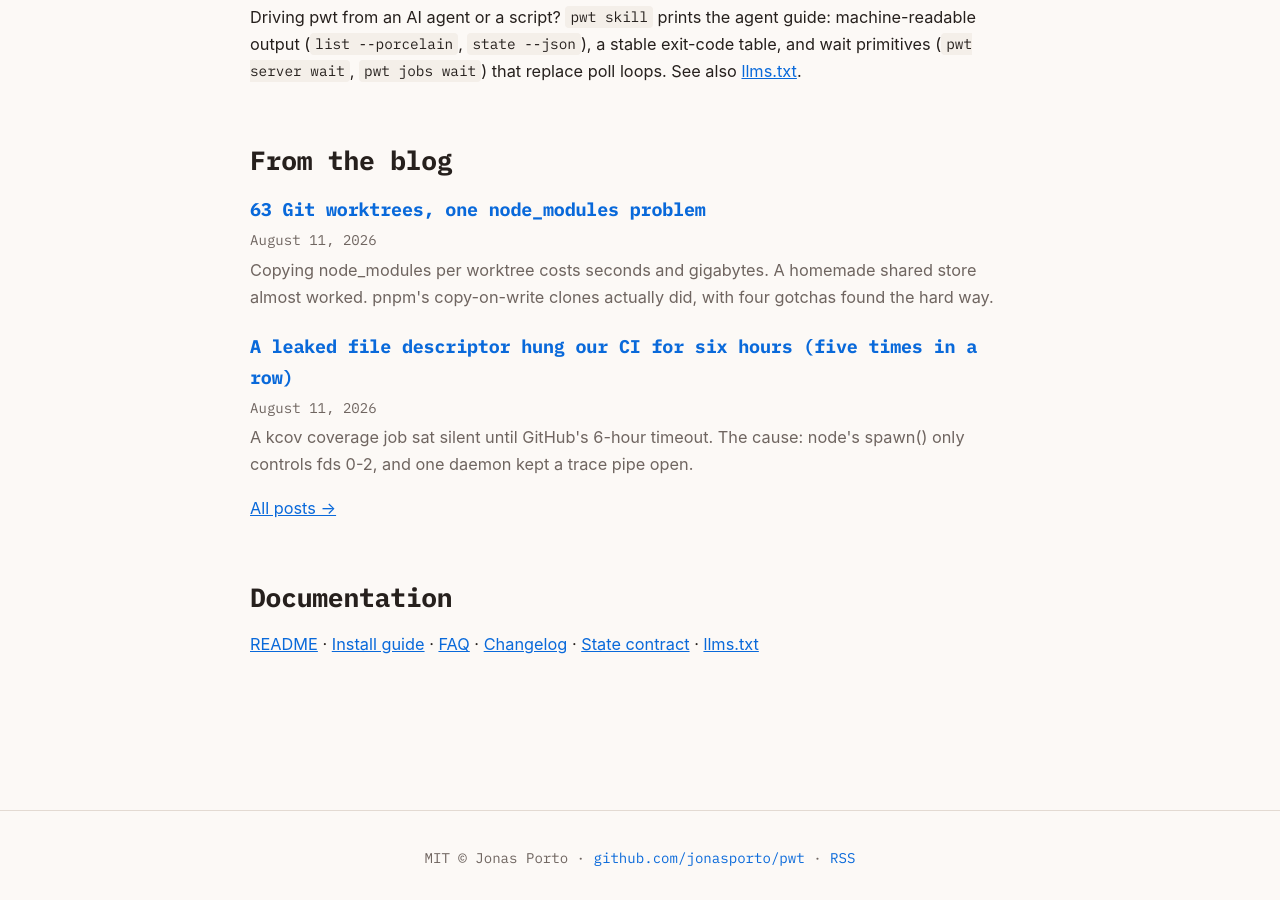
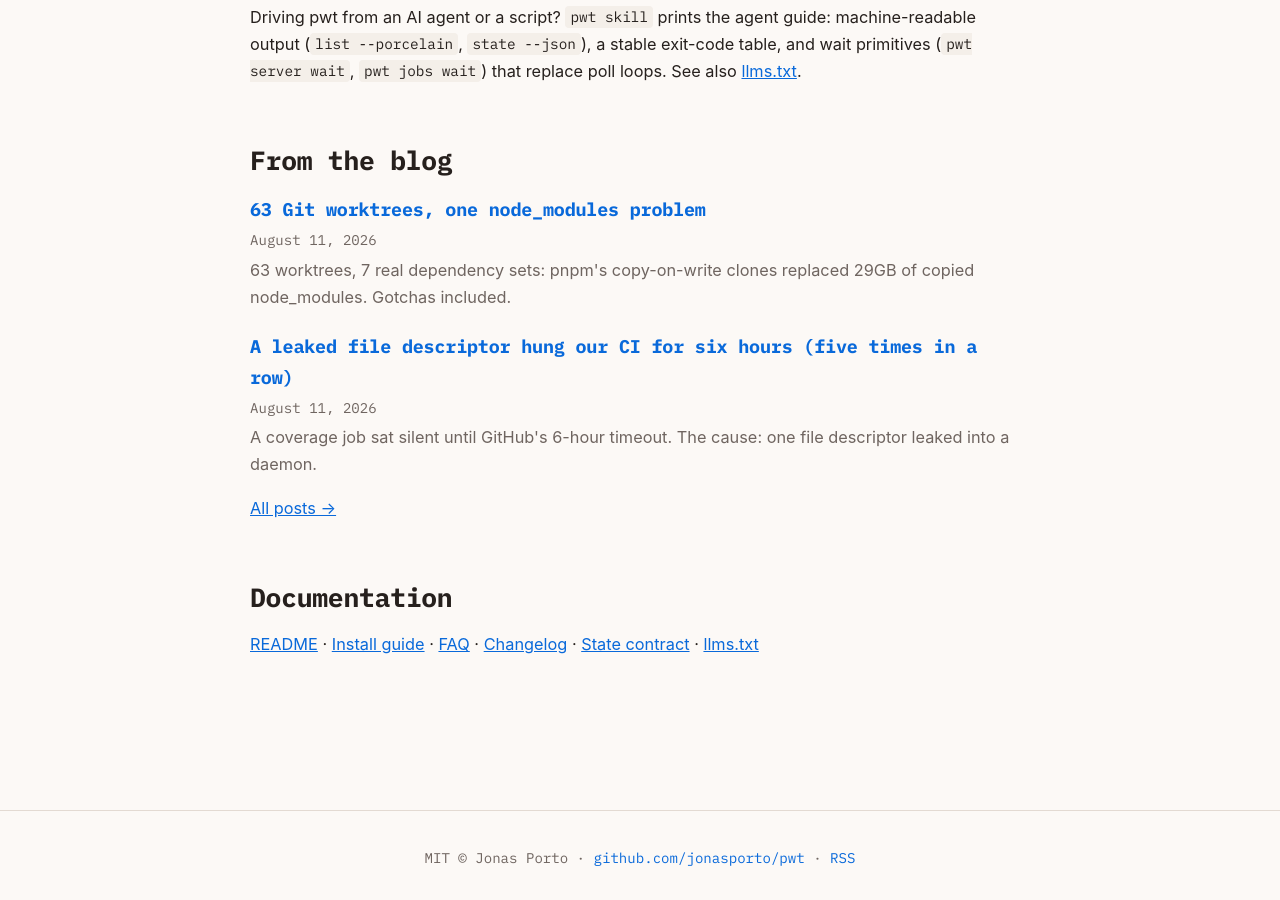
Before and after one commit to jonasporto/pwt, a Jekyll site: the page built from site/index.html, in a window 1280 px wide and 900 px high, scrolled down 2544 px. Built offline with Jekyll 4.4.1, drawn with Linux system fonts in a browser that asks for light colours.

Commit message:
SEO pass: jekyll-seo-tag, sitemap, robots.txt, social cards for every page
- Hand-rolled og tags replaced by jekyll-seo-tag: canonical URLs, JSON-LD
  (BlogPosting/WebSite), og:*/twitter:* complete, article dates, author.
- jekyll-sitemap + robots.txt pointing at it; custom 404 page.
- Social cards for the home (brand + install one-liner) and the fd/CI post
  (terminal mock: bats tests/ 5h59m and counting), both 1200x630 rendered
  from HTML templates; descriptions rewritten under 125 chars.
- Plex Mono 700 preloaded (used above the fold everywhere).

```diff
--- a/site/_config.yml
+++ b/site/_config.yml
@@ -2,6 +2,10 @@
 description: A powerful Git worktree workflow for today's multi-project development.
 url: "https://jonasporto.github.io"
 baseurl: "/pwt"
+lang: en
+author:
+  name: Jonas Porto
+  url: https://github.com/jonasporto
 
 # GA4 measurement ID (public by design; ships in every visitor's HTML).
 # The snippet only renders in production builds, so local previews stay clean.
@@ -12,6 +16,8 @@
 
 plugins:
   - jekyll-feed
+  - jekyll-seo-tag
+  - jekyll-sitemap
 
 feed:
   path: blog/feed.xml
--- a/site/_layouts/default.html
+++ b/site/_layouts/default.html
@@ -3,20 +3,8 @@
 <head>
 <meta charset="utf-8">
 <meta name="viewport" content="width=device-width, initial-scale=1">
-<title>{% if page.title %}{{ page.title }} · pwt{% else %}{{ site.title }}{% endif %}</title>
-<meta name="description" content="{{ page.description | default: site.description }}">
-{% assign og_img = page.og_image | default: page.cover %}
-{% if og_img %}
-<meta property="og:image" content="{{ og_img | absolute_url }}">
-{% if page.og_image %}
-<meta property="og:image:width" content="1200">
-<meta property="og:image:height" content="630">
-{% endif %}
-<meta name="twitter:card" content="summary_large_image">
-{% endif %}
-<meta property="og:site_name" content="pwt — Power Worktrees">
-<meta property="og:title" content="{{ page.title | default: site.title }}">
-<meta property="og:description" content="{{ page.description | default: site.description | truncate: 125 }}">
+{% seo %}
+<link rel="preload" href="{{ '/assets/fonts/plex-mono-700.woff2' | relative_url }}" as="font" type="font/woff2" crossorigin>
 <link rel="stylesheet" href="{{ '/assets/style.css' | relative_url }}">
 <link rel="alternate" type="application/atom+xml" title="pwt blog" href="{{ '/blog/feed.xml' | relative_url }}">
 {% if jekyll.environment == "production" and site.google_analytics != "" %}
--- a/site/_posts/2026-08-11-a-leaked-file-descriptor-hung-ci-for-six-hours.md
+++ b/site/_posts/2026-08-11-a-leaked-file-descriptor-hung-ci-for-six-hours.md
@@ -1,7 +1,11 @@
 ---
 title: "A leaked file descriptor hung our CI for six hours (five times in a row)"
-description: "A kcov coverage job sat silent until GitHub's 6-hour timeout. The cause: node's spawn() only controls fds 0-2, and one daemon kept a trace pipe open."
+description: "A coverage job sat silent until GitHub's 6-hour timeout. The cause: one file descriptor leaked into a daemon."
 featured: true
+image:
+  path: /assets/covers/card-fd.png
+  width: 1200
+  height: 630
 ---
 
 pwt's coverage job hit GitHub Actions' six-hour default timeout in **every
--- a/site/_posts/2026-08-11-sixty-three-worktrees-one-node-modules-problem.md
+++ b/site/_posts/2026-08-11-sixty-three-worktrees-one-node-modules-problem.md
@@ -1,9 +1,12 @@
 ---
 title: "63 Git worktrees, one node_modules problem"
-description: "Copying node_modules per worktree costs seconds and gigabytes. A homemade shared store almost worked. pnpm's copy-on-write clones actually did, with four gotchas found the hard way."
+description: "63 worktrees, 7 real dependency sets: pnpm's copy-on-write clones replaced 29GB of copied node_modules. Gotchas included."
 featured: true
 cover: /assets/covers/node-modules-gravity.png
-og_image: /assets/covers/node-modules-gravity-card.png
+image:
+  path: /assets/covers/node-modules-gravity-card.png
+  width: 1200
+  height: 630
 cover_alt: "Heaviest objects in the universe: Sun, neutron star and black hole bend spacetime a little; node_modules bends it off the chart"
 ---
 
--- a/site/index.html
+++ b/site/index.html
@@ -1,6 +1,10 @@
 ---
 layout: default
 description: A powerful Git worktree workflow for today's multi-project development.
+image:
+  path: /assets/covers/card-home.png
+  width: 1200
+  height: 630
 ---
 <header class="hero">
   <h1><code>pwt</code> — Power Worktrees</h1>
--- /dev/null
+++ b/site/robots.txt
@@ -0,0 +1,4 @@
+User-agent: *
+Allow: /
+
+Sitemap: https://jonasporto.github.io/pwt/sitemap.xml
```
Also changed, not shown: site/404.html (added, +14 -0 lines), site/assets/covers/card-fd.png (added), site/assets/covers/card-home.png (added).
